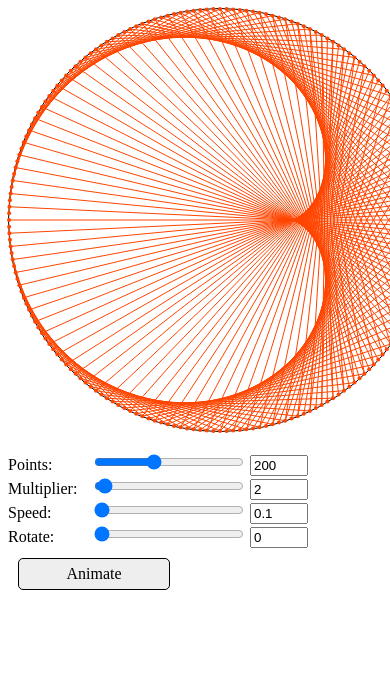
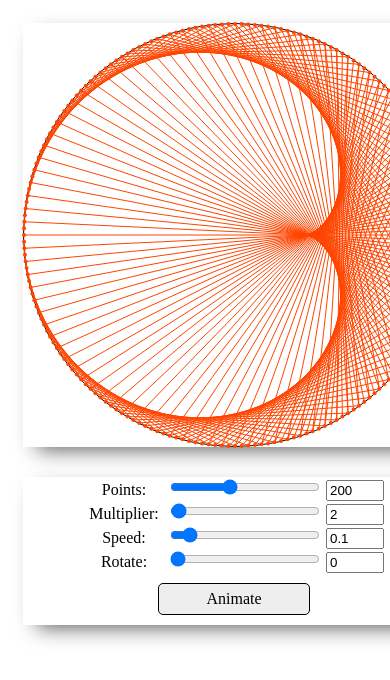
Before and after one commit to yogeshpatki/math_mandelbrot, a website: page index.html in a window 390 px wide. Shown: the top 680 px of the page. Drawn offline with nearby package versions, Linux system fonts and the light colour scheme.

Commit message:
more cosmetic changes and orientation support for mobile phones

```diff
--- a/css/style.css
+++ b/css/style.css
@@ -3,7 +3,6 @@
   min-width:250px;
   height: 50vh;
   width: 50vh;
-  margin-bottom:20px;
   border:1px solid;
   border-radius:50%;
 }
@@ -34,7 +33,7 @@ input[type="number"] {
 }
 
 .animateButton {
-  margin:10px;
+  margin:10px auto;
   height:30px;
   width:150px;
   border:1px solid black;
@@ -43,3 +42,24 @@ input[type="number"] {
   line-height: 30px;
   background:#eee;
 }
+
+.controls {
+  text-align: center;
+  margin:auto;
+  width:50vh;
+  min-width:250px;
+
+}
+
+.flex-container {
+  display:flex;
+  flex-wrap:wrap;
+}
+
+.flex-container > div {
+  box-shadow: 8px 8px 20px -6px #555;
+  margin:15px;
+}
+.control-wrapper {
+  display:flex;
+}
--- a/index.html
+++ b/index.html
@@ -8,22 +8,25 @@
 </head>
 
 <body>
+  <div class="flex-container">
+    <div>
       <div class="shape">
         <svg class="mySvg"></svg>
       </div>
-
+    </div>
+    <div class="control-wrapper">
     <div class="controls">
       <div>
         <span class="label">Points:</span> <input type = "range" id="points" value="200" min="10" max="500" step="1"/>
         <input id="pts" type="number" class="val" value="200"/>
       </div>
       <div>
-    <span class="label">Multiplier:</span> <input type = "range" id="multiplier" value = "2" min="1" max="50" step="0.1"/>
+        <span class="label">Multiplier:</span> <input type = "range" id="multiplier" value = "2" min="1" max="100" step="0.01"/>
         <input id="mlt" type="number" class="val" value="2"/>
       </div>
 
       <div>
-    <span class="label">Speed:</span> <input type = "range" id="speed" value = "0.1" min="0.1" max="1" step="0.1"/>
+        <span class="label">Speed:</span> <input type = "range" id="speed" value = "0.1" min="0.01" max="1" step="0.01"/>
         <input id="spd" type="number" class="val" value="0.1"/>
       </div>
 
@@ -35,6 +38,9 @@
       <div>
         <div class="animateButton"> Animate </div>
       </div>
+
+    </div>
+    </div>
   </div>
   <script src='https://cdnjs.cloudflare.com/ajax/libs/jquery/3.2.1/jquery.min.js'></script>
   <script src="js/index.js"></script>
--- a/js/index.js
+++ b/js/index.js
@@ -122,10 +122,16 @@ function draw(svg, points, multiplier) {
 }
 
 function animate() {
+  console.log(document.getElementById('speed').value);
   var multiplier = document.getElementById("multiplier");
-  if (parseFloat(multiplier.value) < 50 && animating) {
-    multiplier.value = parseFloat(multiplier.value) + 1*document.getElementById('speed').value;
+  if (animating) {
+    multiplier.value = parseFloat(multiplier.value) + parseFloat(document.getElementById('speed').value);
+    console.log(multiplier.value);
     $('#multiplier').trigger('input');
     window.requestAnimationFrame(animate);
+    if(parseFloat(multiplier.value) == 100){
+      multiplier.value = 0;
+    }
+
   }
 }
```
Lines whose indentation alone changed are shown as unchanged.
